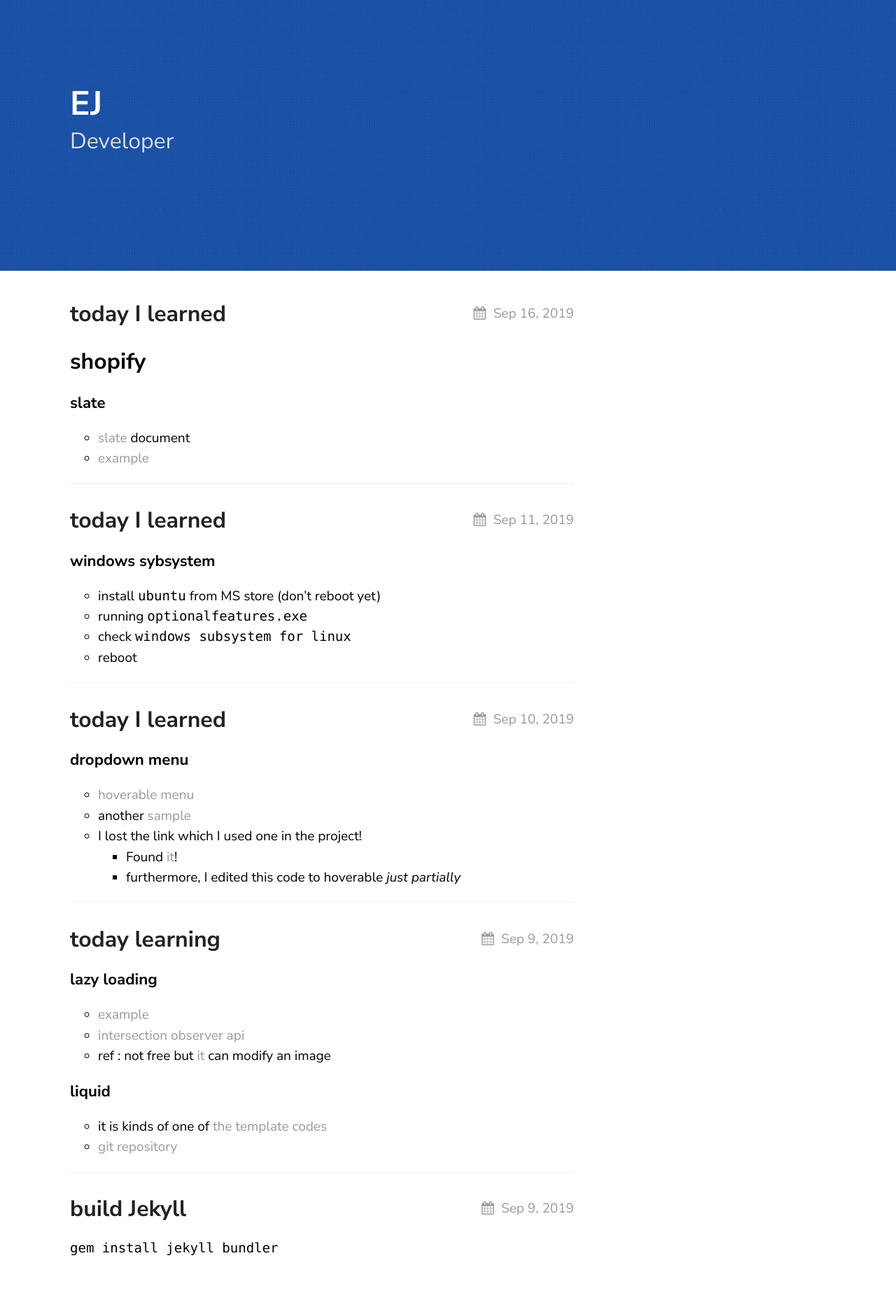
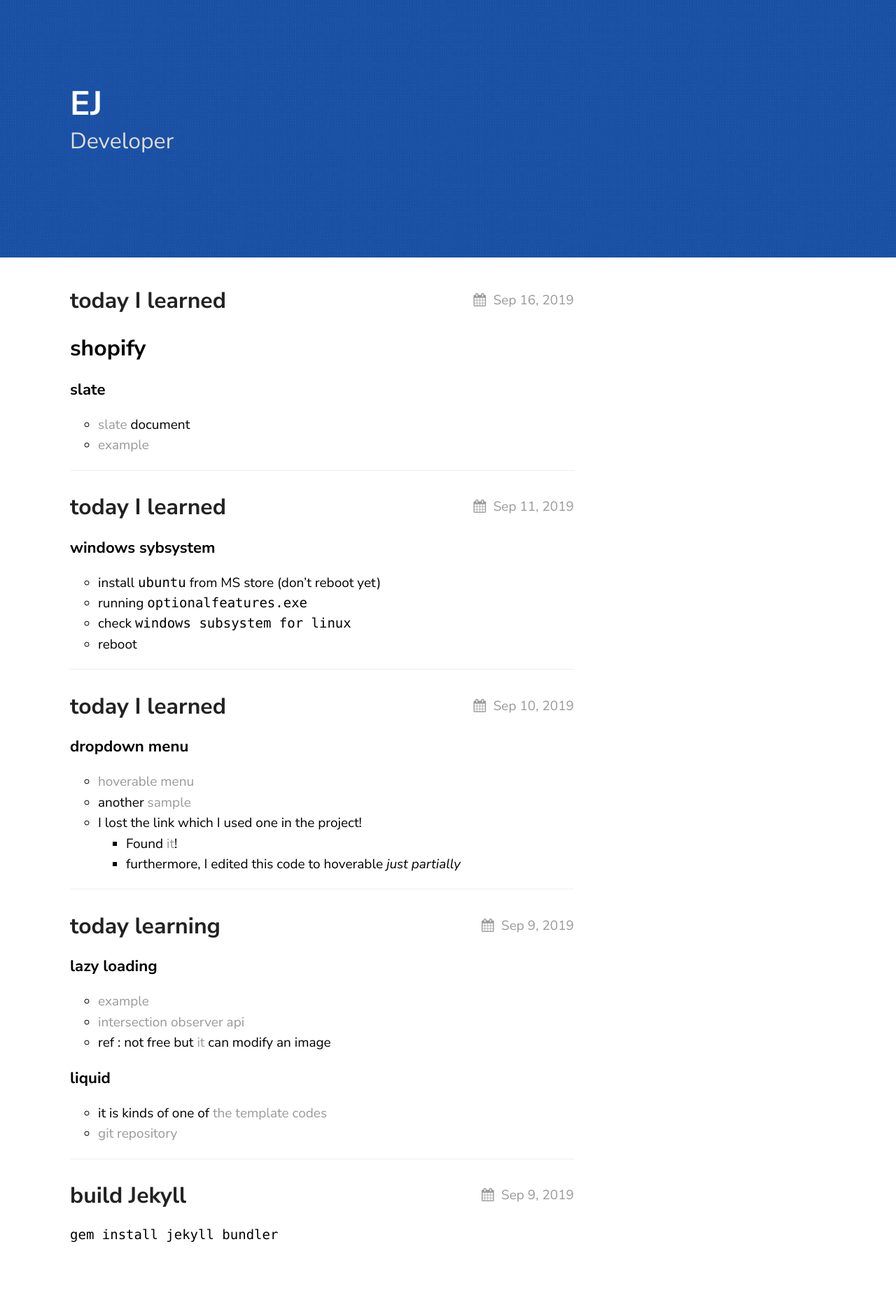
Before and after one commit to ejayyy/blog, a Jekyll site: the page built from index.md, in a window 1280 px wide. Shown: the whole page at 70% size. Built offline with Jekyll 4.4.1, drawn with Linux system fonts in a browser that asks for light colours.

Commit message:
[mod] adjust project
remove unused files, codes
adjust duplicated codes

```diff
--- a/_includes/head.html
+++ b/_includes/head.html
@@ -1,7 +1,8 @@
+<head>
     <meta charset="UTF-8">
     <meta name="viewport" content="width=device-width, initial-scale=1.0">
     <meta http-equiv="X-UA-Compatible" content="ie=edge">
     <link href="https://fonts.googleapis.com/css?family=Nunito+Sans:400,400i,700&display=swap" rel="stylesheet">
     <link rel="stylesheet" href="{{ "/assets/css/style.css" | relative_url }}">
     <title>{{ page.title | default: site.title }}</title>
-{% seo %}
+</head>
--- a/_includes/page_header.html
+++ b/_includes/page_header.html
@@ -1,15 +1,4 @@
 <div class="container">
 	<h1>{{ site.texture.title }}</h1>
 	<h2>{{ site.texture.tagline }}</h2>
-	<ul class="social">
-		{%- if site.texture.social_links.github -%}
-			<a href="https://github.com/{{ site.texture.social_links.github }}"><li><i class="icon-github-circled"></i></li></a>
-		{%- endif -%}
-		{%- if site.texture.social_links.linkedIn -%}
-			<a href="https://linkedin.com/{{ site.texture.social_links.linkedIn }}"><li><i class="icon-linkedin-squared"></i></li></a>
-		{%- endif -%}
-		{%- if site.texture.social_links.twitter -%}
-			<a href="https://twitter.com/{{ site.texture.social_links.twitter }}"><li><i class="icon-twitter-squared"></i></li></a>
-		{%- endif -%}
-	</ul>
 </div>
--- a/_layouts/page.html
+++ b/_layouts/page.html
@@ -1,8 +1,6 @@
 <!DOCTYPE html>
 <html lang="en">
-<head>
-	{%- include head.html -%}
-</head>
+{%- include head.html -%}
 <body>
 	<header class="texture-{{ site.texture.style }}">
 		<div class="container">
@@ -15,6 +13,6 @@
 			{{ content }}
 		</div>
 	</main>
-	{%- include footer.html -%}
 </body>
+{%- include footer.html -%}
 </html>
--- a/_layouts/post.html
+++ b/_layouts/post.html
@@ -1,8 +1,6 @@
 <!DOCTYPE html>
 <html lang="en">
-<head>
-  {%- include head.html -%}
-</head>
+{%- include head.html -%}
 <body>
   <header class="texture-{{ site.texture.style }}">
     <div class="container">
@@ -35,6 +33,6 @@
       {%- endif -%}
     </div>
   </main>
-  {%- include footer.html -%}
 </body>
+{%- include footer.html -%}
 </html>
```
Also changed, not shown: screen1.png (deleted), screen2.png (deleted). Lines whose indentation alone changed are shown as unchanged.
